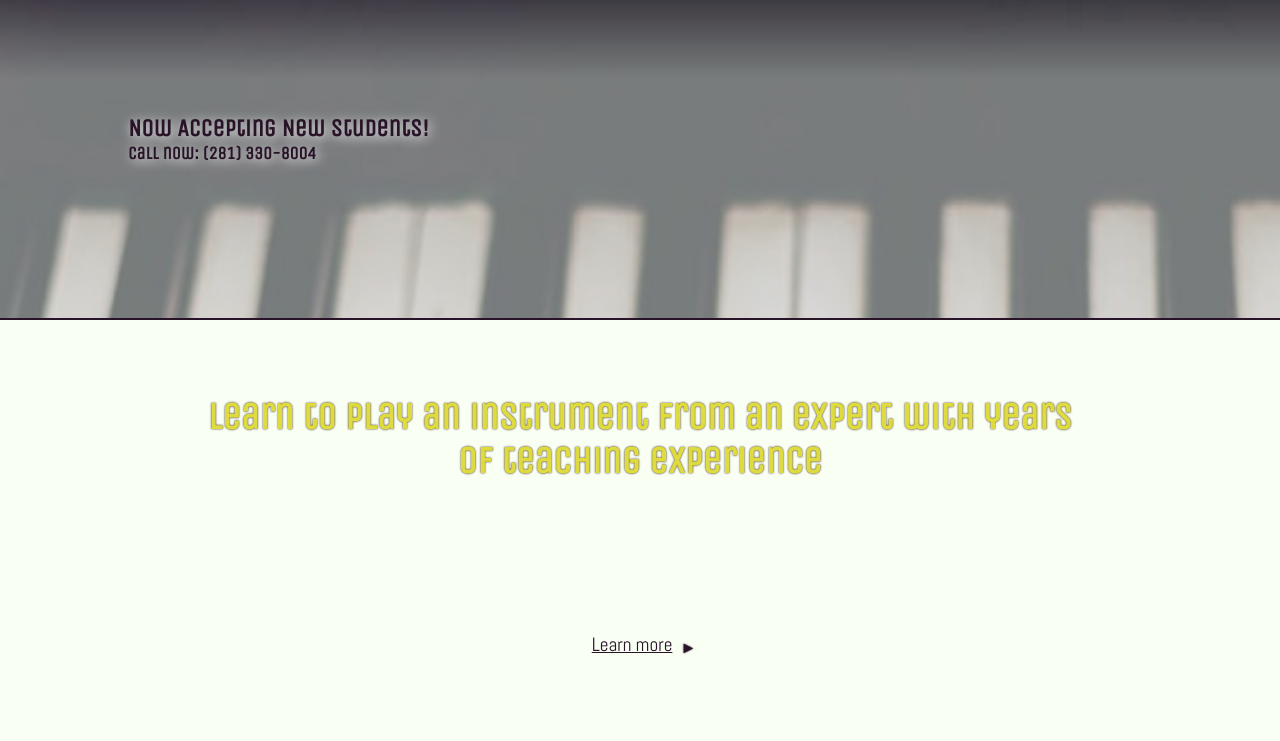
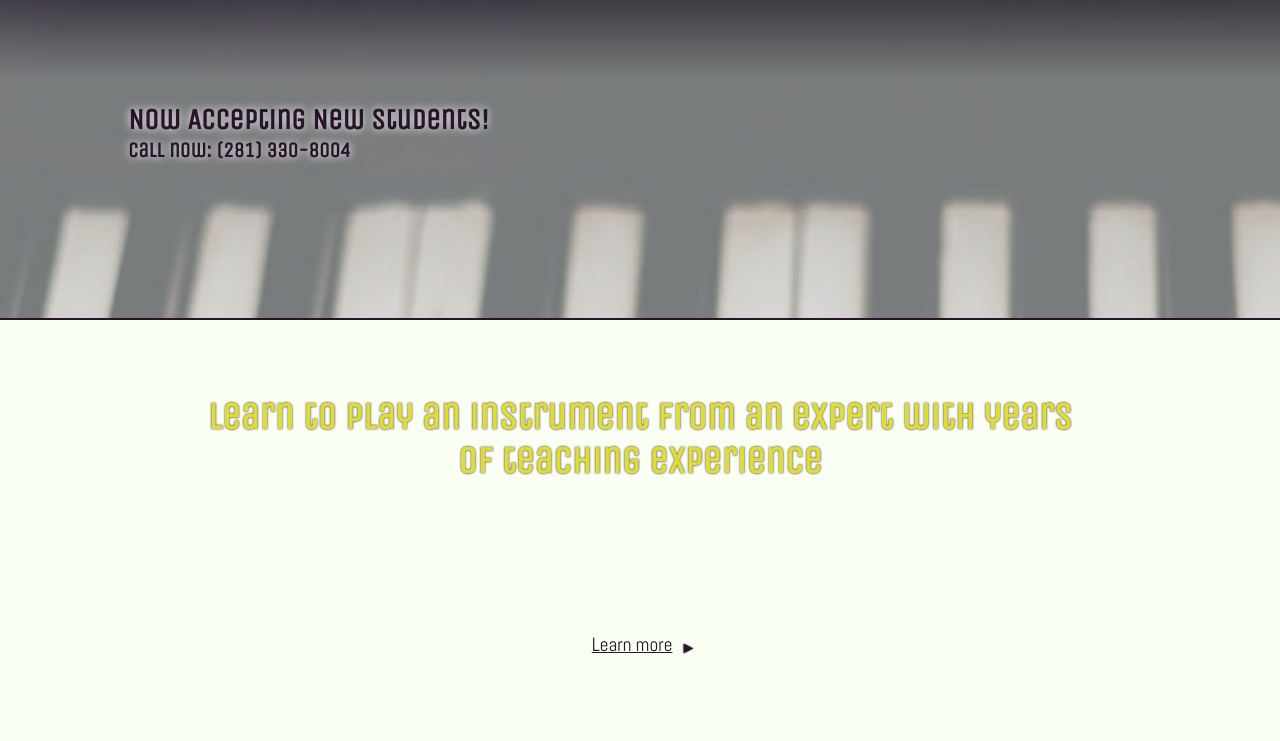
Before and after one commit to nrenteria303/music_lessons, a website: page index.html in a window 1280 px wide. Shown: the part 56-797 px from the top of the page. Drawn offline with nearby package versions, Linux system fonts and the light colour scheme; files that its build step writes are made by us from their sources.

Commit message:
banner heading fade-in; menu/header fix 1

```diff
--- a/index.html
+++ b/index.html
@@ -9,7 +9,7 @@
       <meta name="viewport" content="width=device-width, initial-scale=1.0">
   </head>
 
-  <body>
+  <body onload="showHeadings()">
     <header>
       <div id="header__wrapper">
         <h2 id="heading--main">Music Lessons</h2>
@@ -20,6 +20,8 @@
             <div class="nav__bar burger--middle-2"></div>
             <div class="nav__bar burger--bottom"></div>
           </div>
+        </nav>
+      </div>
       <div id="nav__content" class="nav__content--hide">
         <div class="nav__content--a"><a href="#">Home</a></div>
         <div class="nav__content--a"><a href="#">About</a></div>
@@ -28,13 +30,11 @@
         <div class="nav__content--a"><a href="#">Contact</a></div>
         <div id="nav__content--vertical"></div>
       </div>
-        </nav>
-      </div>
     </header>
 
     <div id="banner">
-      <h2>Now Accepting New Students!</h2>
-      <h2>Call now: (281) 330-8004</h2>
+      <h2 id="banner__heading--1" >Now Accepting New Students!</h2>
+      <h2 id="banner__heading--2">Call now: (281) 330-8004</h2>
     </div>
 
     <main>
--- a/scripts/app.js
+++ b/scripts/app.js
@@ -1,11 +1,13 @@
+const body = document.body; // Safari
+const html = document.documentElement;
 const burgerTop = document.getElementsByClassName('nav__bar')[0];
 const burgerMid1 = document.getElementsByClassName('nav__bar')[1];
 const burgerMid2 = document.getElementsByClassName('nav__bar')[2];
 const burgerBot = document.getElementsByClassName('nav__bar')[3];
 const navContent = document.getElementById('nav__content');
 const header = document.getElementById('header__wrapper');
-const body = document.body; // Safari
-const html = document.documentElement;
+const homeHeading1 = document.getElementById('banner__heading--1');
+const homeHeading2 = document.getElementById('banner__heading--2');
 var navShowing = false;
 
 function navTransform() {
@@ -33,4 +35,9 @@ function scrollDetect() {
     }
   }
 
+  function showHeadings() {
+    homeHeading1.classList.add("showing");
+    homeHeading2.classList.add("showing");
+  }
+
   window.onscroll = function() {scrollDetect()};
--- a/styles/sass/_home.scss
+++ b/styles/sass/_home.scss
@@ -30,17 +30,24 @@
     }
 
     h2 {
+        font-size: 1.8rem;
         position: relative;
-        top: 40%;
+        top: 36%;
         left: 10%;
         width: 80%;
-        text-shadow: 2px 2px 12px white;
+        text-shadow: 0 0 8px white;
         color: $color-dark;
+        opacity: 0;
+        transition: opacity .7s ease;
 
         &:last-child {
-            top: 35%;
-            font-size: 1.1rem;
+            top: 30%;
+            font-size: 1.3rem;
         }
+    }
+
+    .showing {
+        opacity: 1;
     }
 }
 
@@ -105,6 +112,8 @@ main {
         max-height: 315px;
         margin: 0 auto;
         display: block;
+        border-top: 6px solid $color-primary;
+        border-bottom: 6px solid $color-primary;
     }
 
     p {
--- a/styles/sass/_menu.scss
+++ b/styles/sass/_menu.scss
@@ -71,6 +71,7 @@ nav {
     padding: 40px 40px 40px 80px;
     box-sizing: border-box;
     transition: right .3s ease;
+    z-index: 9;
 
     @media (max-height: 500px) {
         padding: 0 0 0 80px;
--- a/styles/sass/utilities/_base.scss
+++ b/styles/sass/utilities/_base.scss
@@ -3,6 +3,10 @@ html, body {
     padding: 0;
     background-color: $color-lightest;
     box-sizing: border-box;
+}
+
+body {
+    overflow-x: hidden;
 }
 
 h1, h2, h3, h4, h5, h6 {
```
Lines whose indentation alone changed are shown as unchanged.
